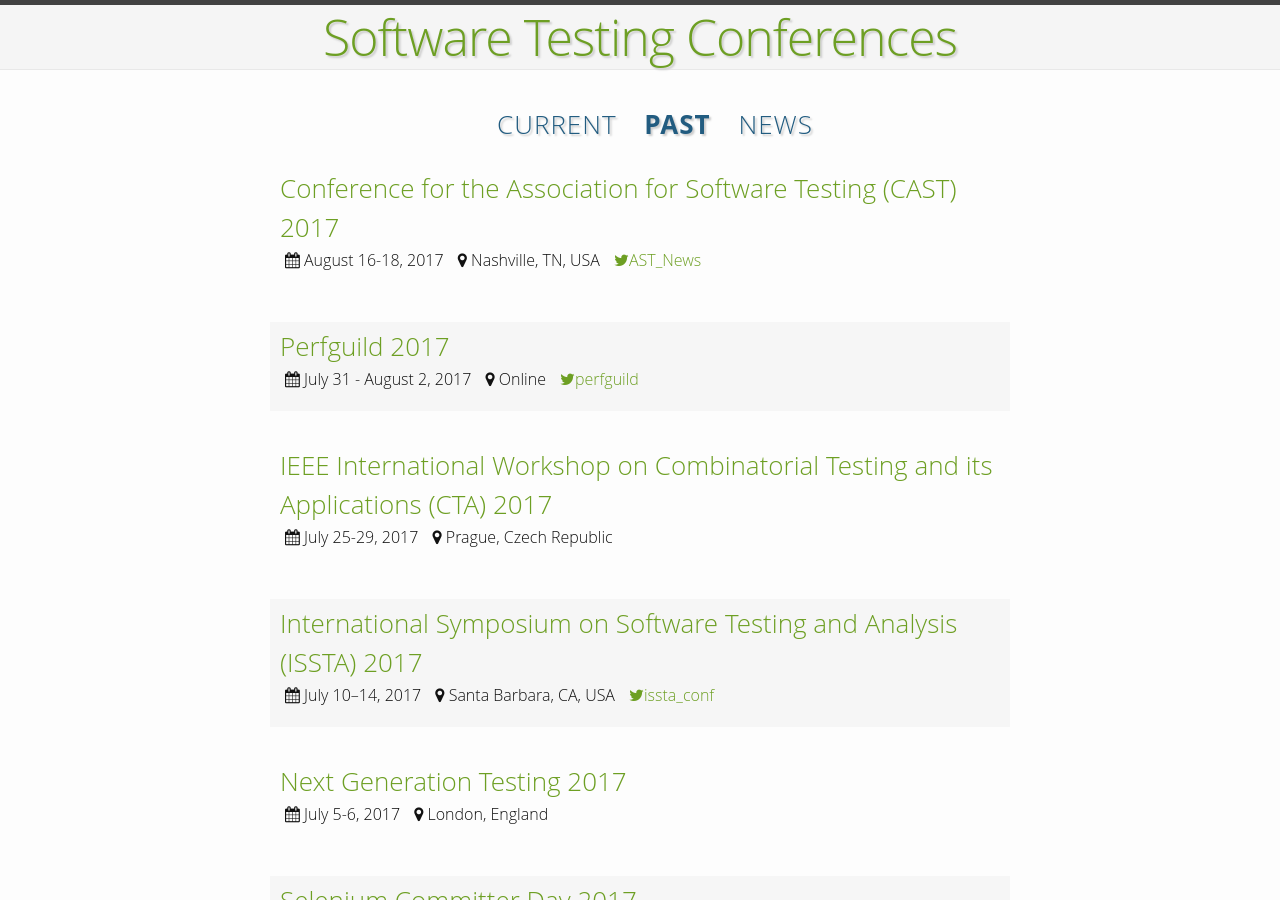
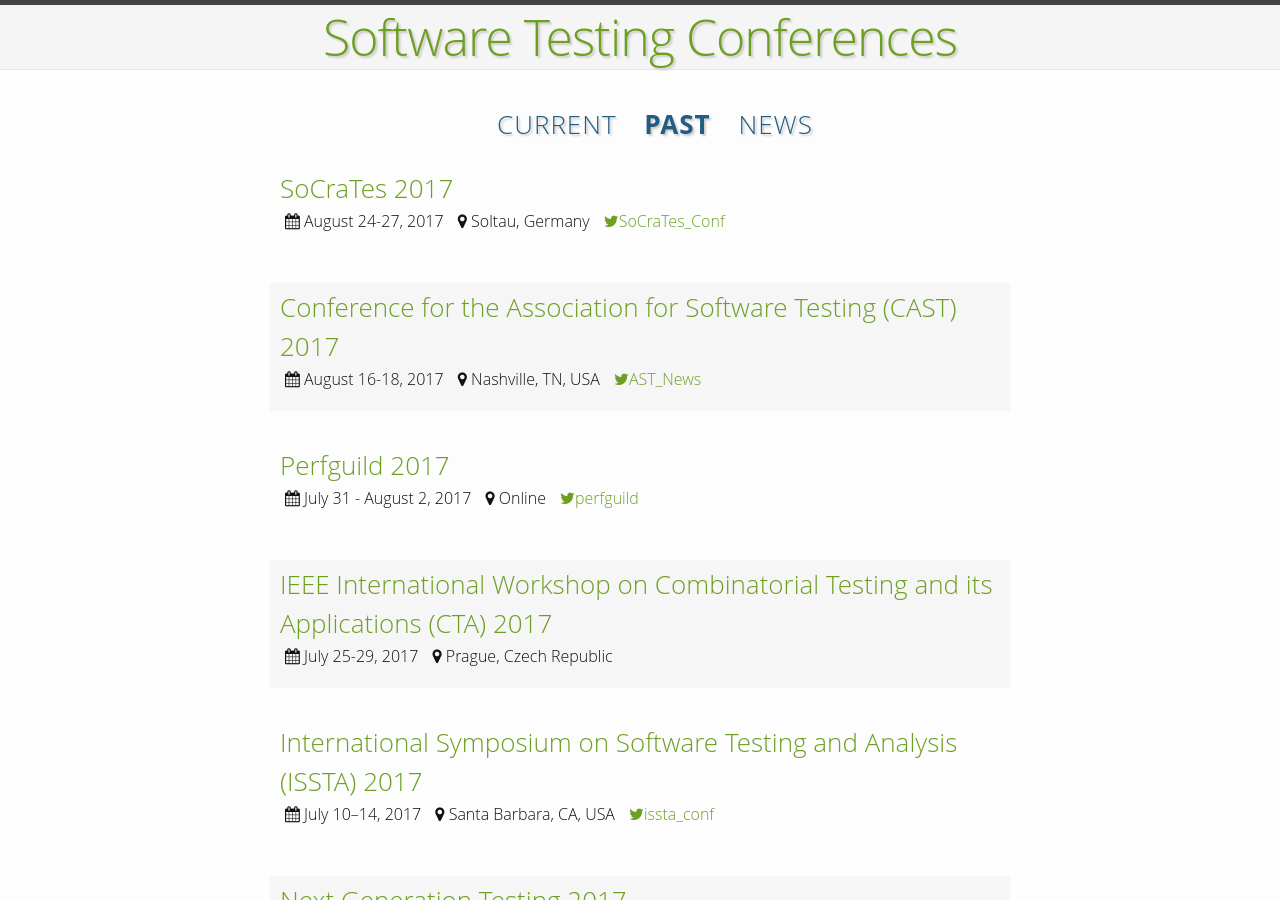
Before and after one commit to TestingConferences/testingconferences.github.io, a Jekyll site: the page built from past.html, in a window 1280 px wide and 900 px high. Built offline with Jekyll 4.4.1, drawn with Linux system fonts in a browser that asks for light colours.

Commit message:
Moved SoCaTes to past

```diff
--- a/_data/past.yml
+++ b/_data/past.yml
@@ -1,3 +1,9 @@
+- name: SoCraTes 2017
+  location: Soltau, Germany
+  dates: "August 24-27, 2017"
+  url: https://www.socrates-conference.de/
+  twitter: SoCraTes_Conf
+
 - name: Conference for the Association for Software Testing (CAST) 2017
   location: Nashville, TN, USA
   dates: "August 16-18, 2017"
```
